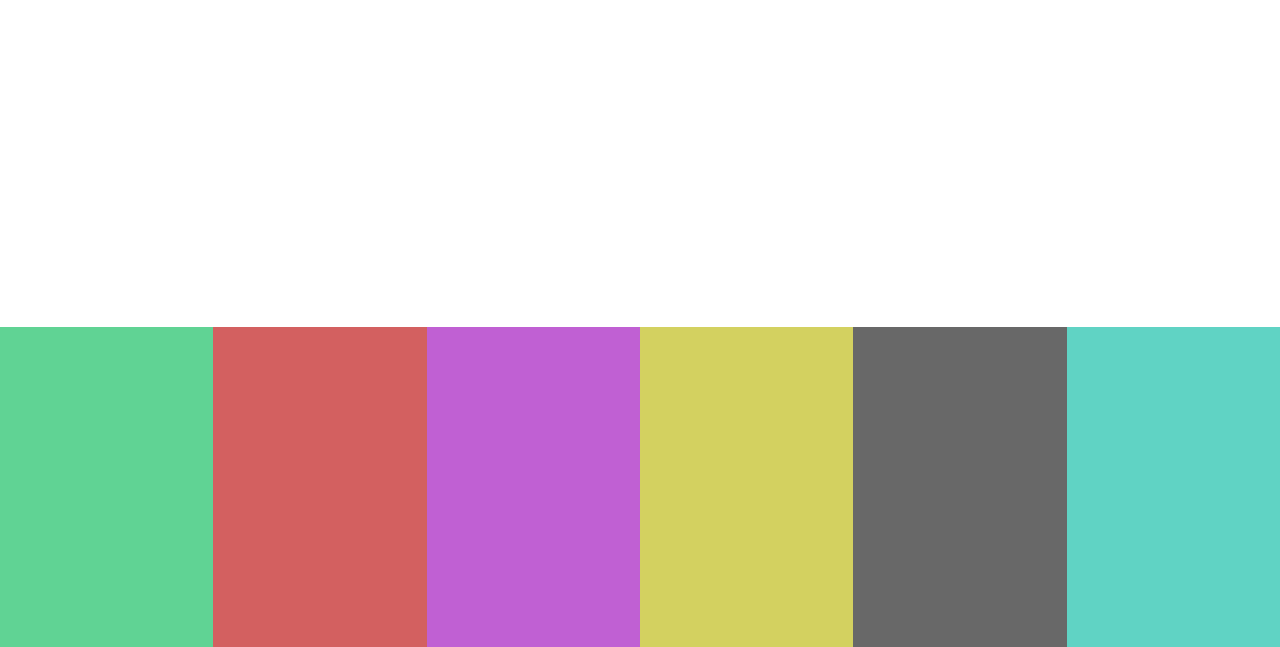
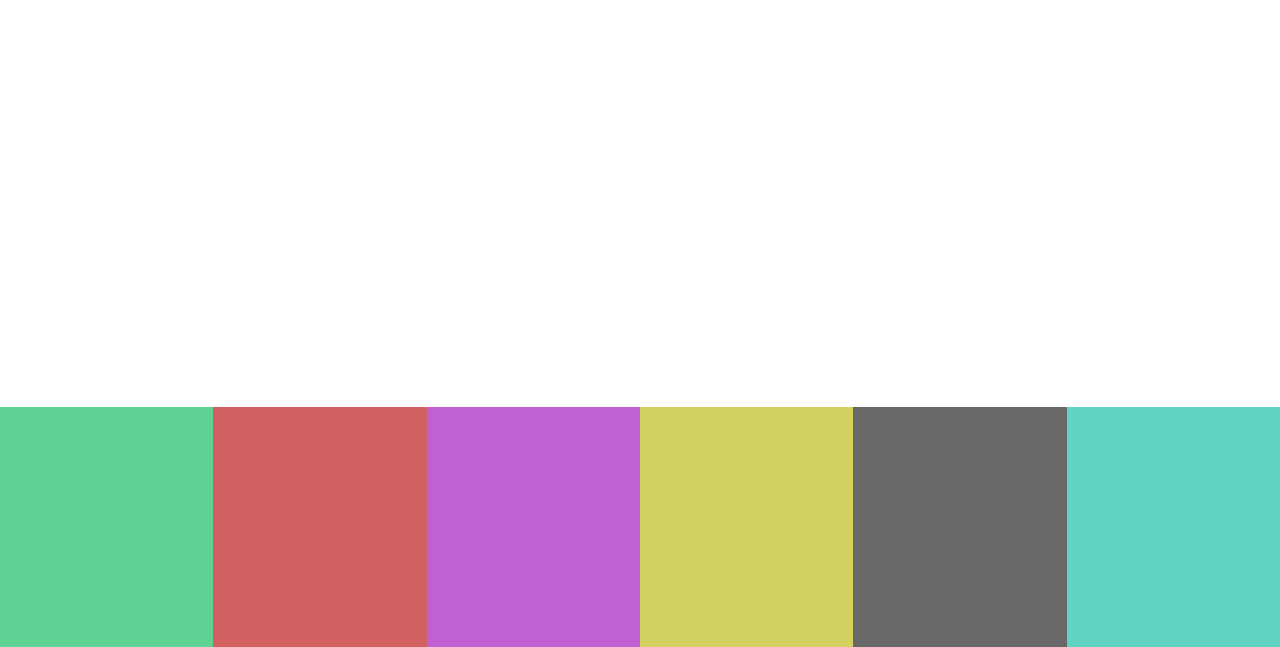
Before and after one commit to anna0625/tap-music, a plain HTML site: page index.html in a window 1280 px wide. Shown: the part 153-800 px from the top of the page. Drawn offline with Linux system fonts and the light colour scheme; a web font is replaced by a local one.

Commit message:
can't fix flex

```diff
--- a/style.css
+++ b/style.css
@@ -33,16 +33,12 @@ header p {
     background: lightblue;
     width: 100%;
     display: flex;
-    justify-content: space-between;
-    align-items: center;
-    flex-direction: row
 }
 
 /* select all the div in the .pads */
 .pads > div {
-    min-height: 40vh;
-    min-width: 2rem;
-    flex: 1 1 auto;
+    min-height: 30vh;
+    flex: 1 1 40rem;
 }
 
 .pad1 {
```
